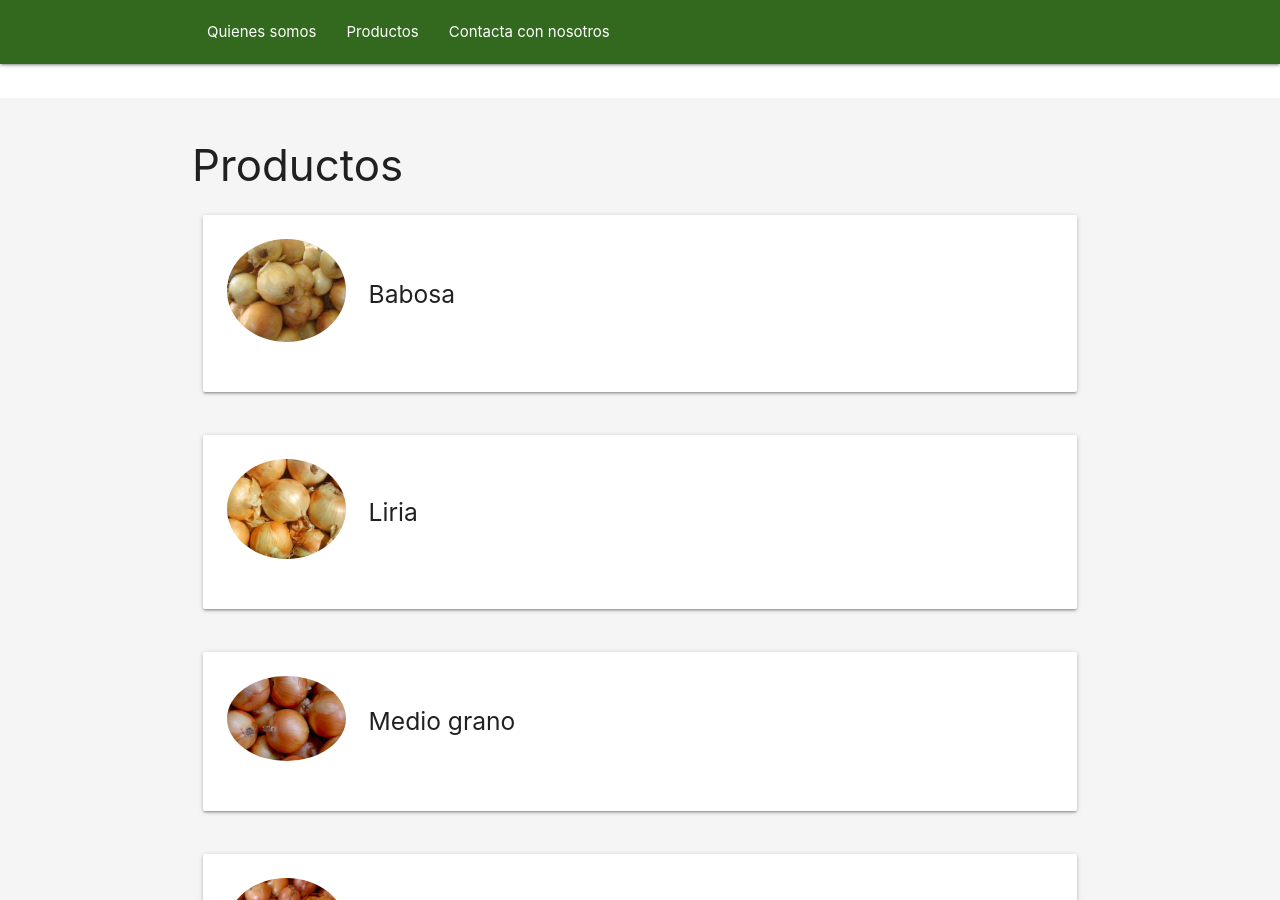
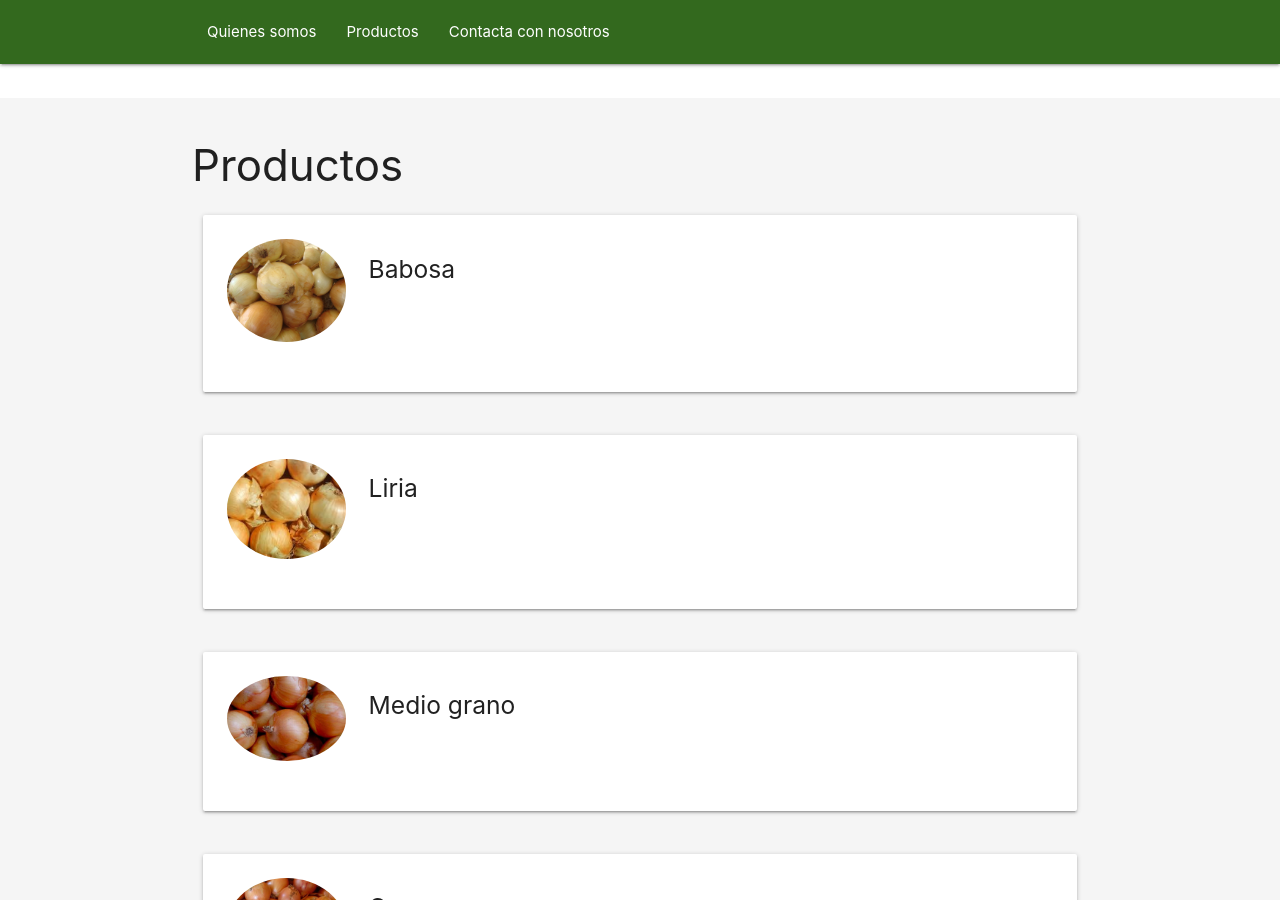
Before and after one commit to agrolopezruizsl/cebollasrey, a Jekyll site: the page built from index.html, in a window 1280 px wide and 900 px high, scrolled down 1106 px. Built offline with Jekyll 4.4.1, drawn with Linux system fonts in a browser that asks for light colours; nearby versions of some CDN libraries.

Commit message:
Update product.html

```diff
--- a/_includes/product.html
+++ b/_includes/product.html
@@ -2,11 +2,15 @@
 <div class="row">
   <div class="col s12 m12">
     <div class="card-panel white z-depth-1">
-      <div class="row valign-wrapper">
+      <div class="row">
         <div class="col s12 m2">
           <img src="assets/images/productos/{{include.product.nombre}}.png" alt="" class="circle responsive-img"> <!-- notice the "circle" class -->
         </div>
-        <div class="col s12 m10">
+        <div class="col m10">
+          <h5> {{ include.product.nombre }} </h5>
+          <p> {{ include.product.description }} </p>
+        </div>
+        <div class="col s12 center-align hide-on-med-and-up">
           <h5> {{ include.product.nombre }} </h5>
           <p> {{ include.product.description }} </p>
         </div>
```
